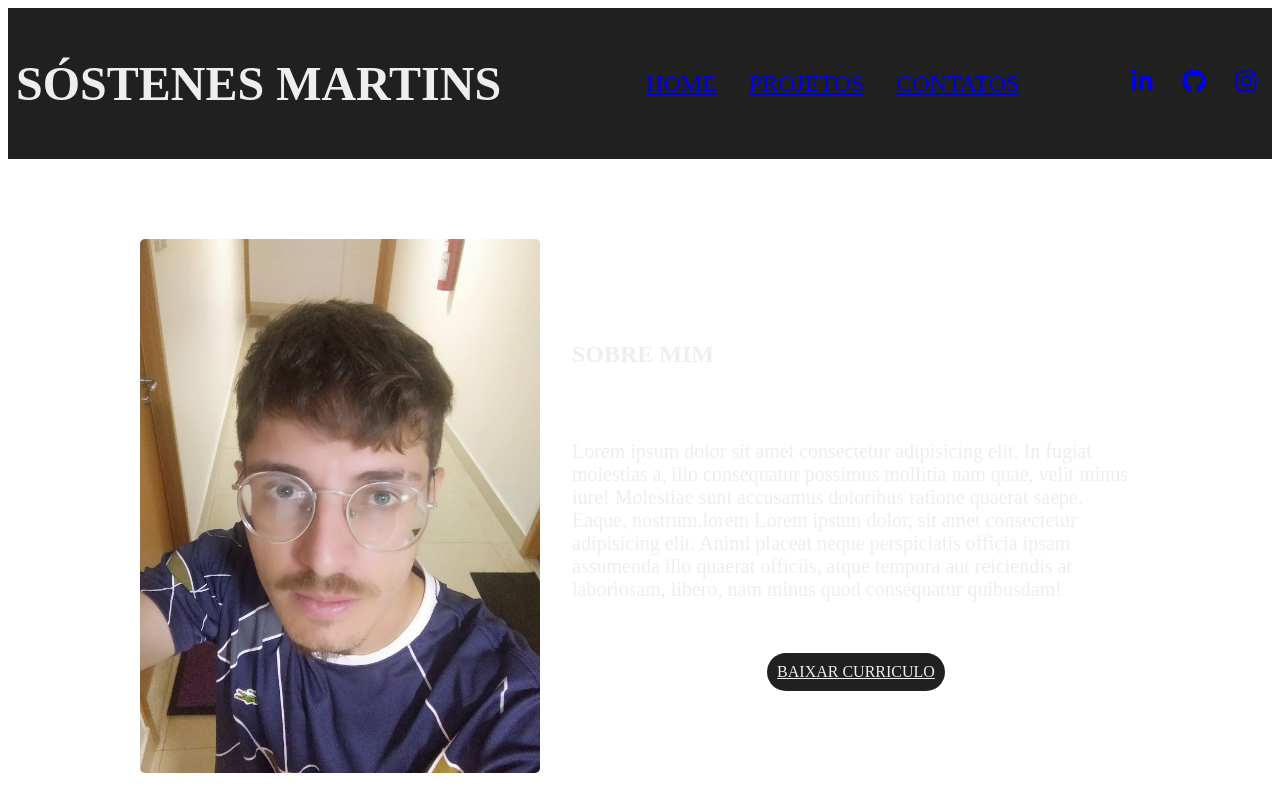
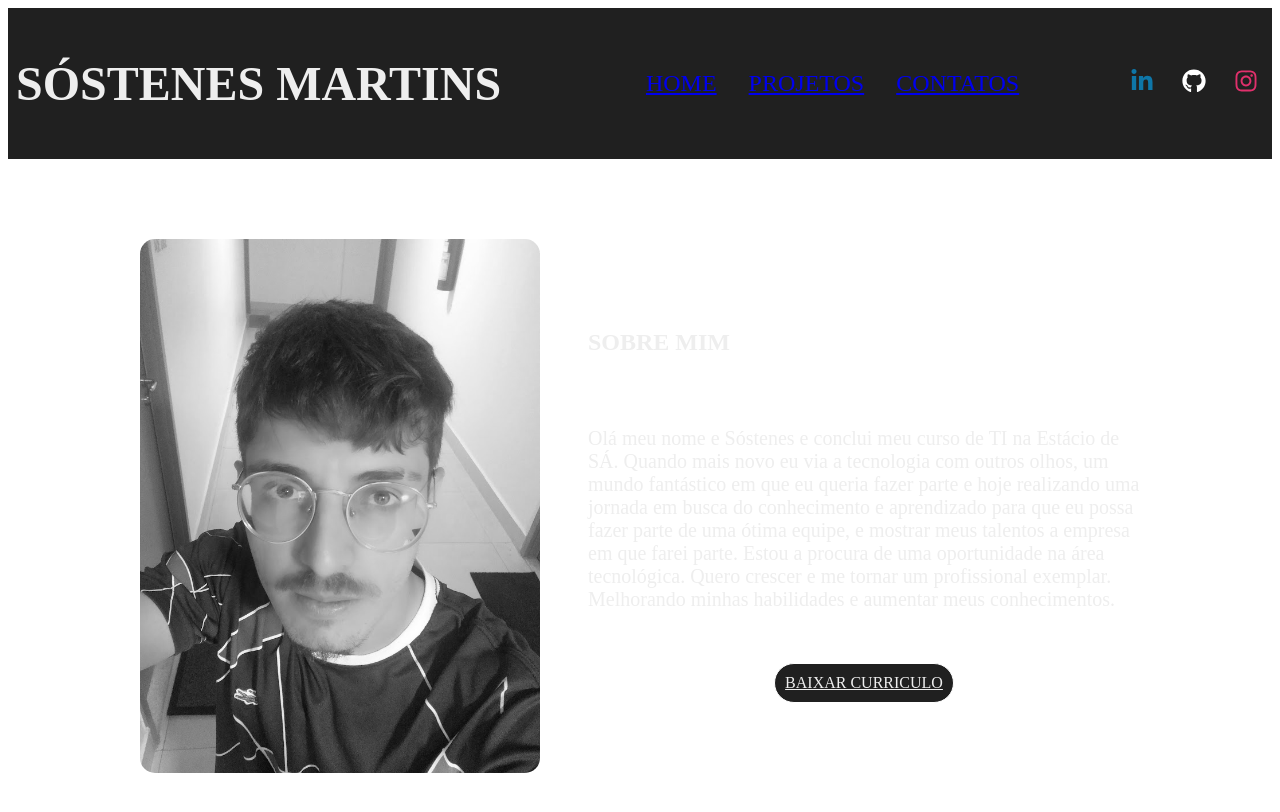
Before and after one commit to SostenesMartins/portfolio, a React (Vite) app: page / in a window 1280 px wide. Shown: the top 812 px of the page. Built offline with nearby package versions, Linux system fonts and the light colour scheme; the HTML template or start-up script is replaced by a standard one.

Commit message:
icons de tacnologias

```diff
--- a/src/App.jsx
+++ b/src/App.jsx
@@ -1,5 +1,6 @@
 import Navbar from "./components/Navbar"
 import MainProfile from "./components/MainProfile"
+import TechnologiesContainer from "./components/TechnologiesContainer"
 
 
 function App() {
@@ -8,6 +9,7 @@ function App() {
     <>
       <Navbar />
       <MainProfile />
+      <TechnologiesContainer />
     </>
   )
 }
--- a/src/components/MainProfile.jsx
+++ b/src/components/MainProfile.jsx
@@ -7,7 +7,7 @@ const MainProfile = () => {
         <img src={Avatar} alt="Sóstenes Martins" />
         <div id="mainprofile-elements">
             <h2>sobre mim</h2>
-            <p>Lorem ipsum dolor sit amet consectetur adipisicing elit. In fugiat molestias a, illo consequatur possimus mollitia nam quae, velit minus iure! Molestiae sunt accusamus doloribus ratione quaerat saepe. Eaque, nostrum.lorem Lorem ipsum dolor, sit amet consectetur adipisicing elit. Animi placeat neque perspiciatis officia ipsam assumenda illo quaerat officiis, atque tempora aut reiciendis at laboriosam, libero, nam minus quod consequatur quibusdam!</p>
+            <p>Olá meu nome e Sóstenes e conclui meu curso de TI na Estácio de SÁ. Quando mais novo eu via a tecnologia com outros olhos, um mundo fantástico em que eu queria fazer parte e hoje realizando uma jornada em busca do conhecimento e aprendizado para que eu possa fazer parte de uma ótima equipe, e mostrar meus talentos a empresa em que farei parte. Estou a procura de uma oportunidade na área tecnológica. Quero crescer e me tornar um profissional exemplar. Melhorando minhas habilidades e aumentar meus conhecimentos.</p>
             <a href="#">Baixar Curriculo</a>
         </div>
     </section>
--- a/src/styles/components/mainprofile.sass
+++ b/src/styles/components/mainprofile.sass
@@ -4,7 +4,7 @@
 #mainprofile
     @include mixins.flex
     padding: 5rem 2rem
-    gap: 2rem
+    gap: 3rem
     max-width: 1000px
     margin: 0 auto
 
@@ -12,13 +12,25 @@
         padding: 1.5rem 1rem
         flex-direction: column
 
+    @include mixins.tablet
+        padding: 4rem 2rem
+
+    @include mixins.laptop
+        padding: 3rem 2rem
+
 
     img
         width: 40%
         border-radius: variables.$card-border-radius
+        filter: grayscale(100%)
+        transition: .6s
 
-        @include mixins.mobile
-            width: 60%
+        &:hover
+            background-size: 110%
+            filter: grayscale(0%)
+
+            @include mixins.mobile
+                width: 60%
 
 
     &-elements
@@ -50,13 +62,18 @@
             padding: 10px
             text-transform: uppercase
             color: variables.$text-color
+            border: 1px solid #FFF
+
+            &:hover
+                background-color: variables.$text-color
+                color: variables.$bg-color
 
             @include mixins.tablet
                 margin: 0
-                width: 180px
+                width: 182px
 
             @include mixins.mobile
                 margin: 0 auto
                 padding: 10px
                 font-size: .88rem
-                width: 160px
+                width: 162px
--- a/src/styles/components/socialnetworks.sass
+++ b/src/styles/components/socialnetworks.sass
@@ -14,3 +14,15 @@
 
     @include mixins.laptop
         display: none
+
+    #linkedin
+         svg
+            color: #0e76a8
+
+    #github
+        svg
+            color: #FFF
+
+    #instagram
+        svg
+            color: #E1306C
--- a/src/styles/variables.sass
+++ b/src/styles/variables.sass
@@ -4,5 +4,5 @@ $text-color-secondary: #61677A
 $bg-color: #202020
 $bg-color-secondary: #272829
 $container-border-radius: 10px
-$card-border-radius: 5px
+$card-border-radius: 15px
 $gradient: linear-gradient(90deg, rgba(24,61,61,1) 0%, rgba(92,131,116,1) 100%)
```
